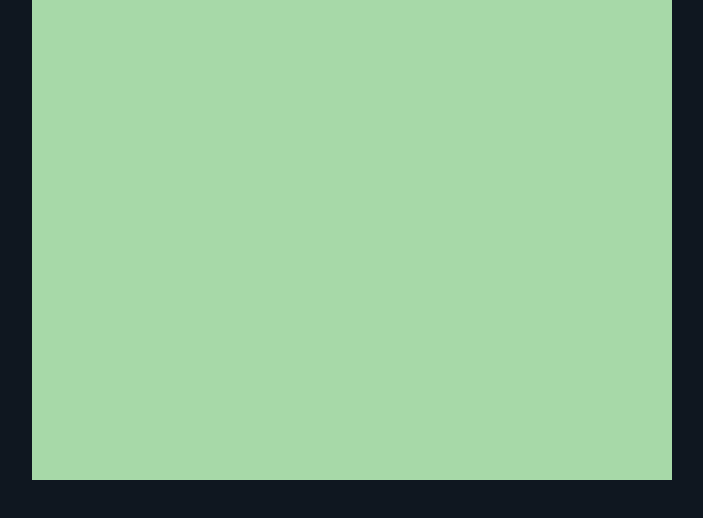
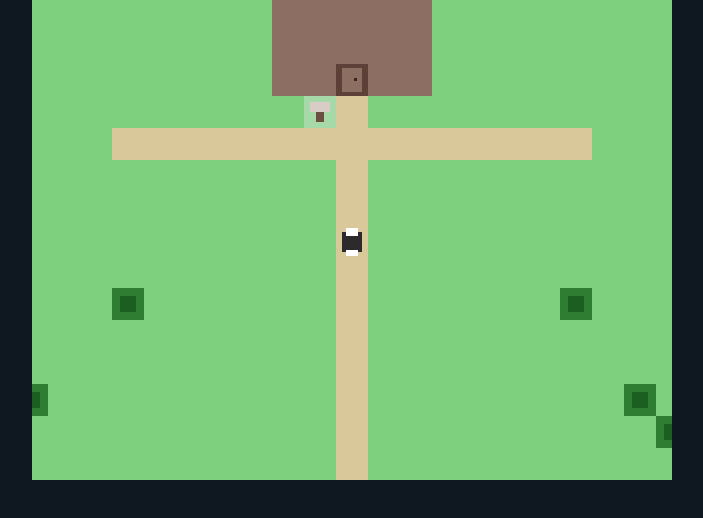
Before and after one commit to NuburoN3/The-P-D-Town, a plain HTML site: page town2.html in a window 1280 px wide. Shown: the whole page, without its empty margins (288-991 px from the left). Drawn offline with Linux system fonts and the light colour scheme.

Commit message:
Update town2.html

```diff
--- a/town2.html
+++ b/town2.html
@@ -21,8 +21,7 @@ image-rendering: pixelated;
 </head>
 <body>
   <canvas id="game" width="640" height="480"></canvas>
- <script>
 
-  </script>
+<script type="module" src="main.js"></script>
 </body>
 </html>
```
